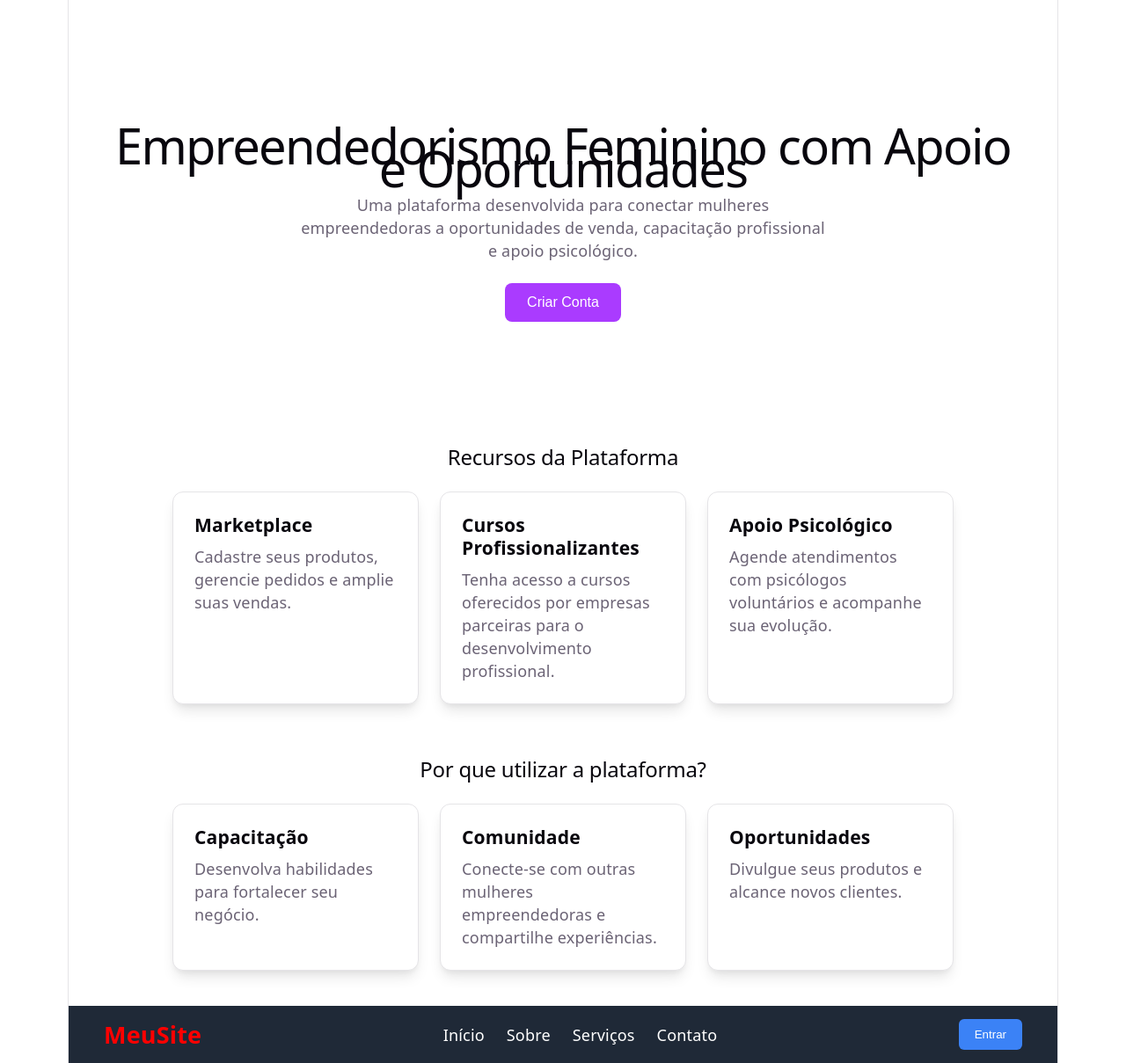
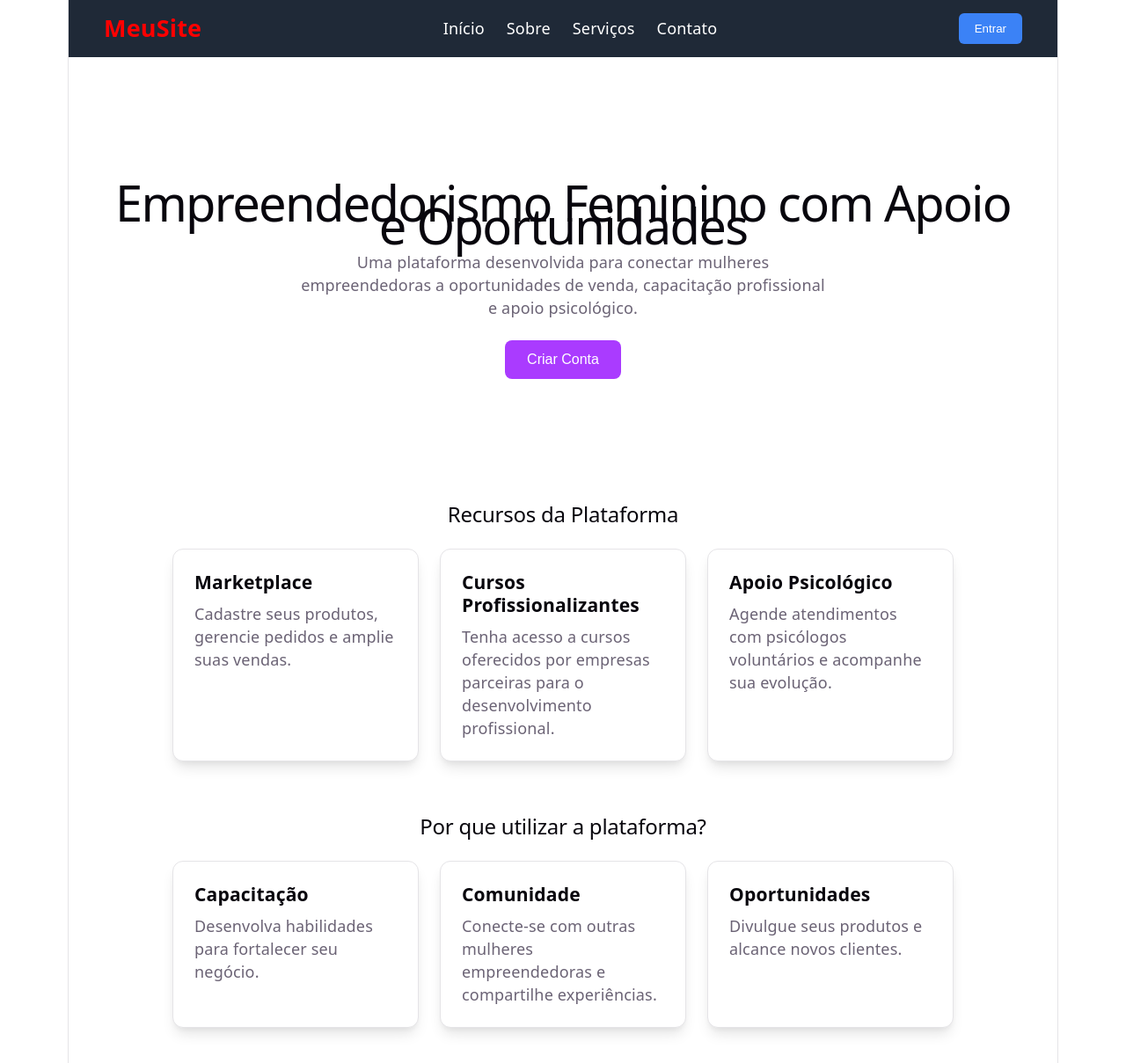
Before and after one commit to Ashjilynxs/TCC, a React (Vite) app: page / in a window 1280 px wide. Shown: the whole page at 88% size. Built offline with nearby package versions, Linux system fonts and the light colour scheme.

Commit message:
atualizacao navbar 3.0

```diff
--- a/src/App.jsx
+++ b/src/App.jsx
@@ -5,12 +5,11 @@ import Inicial from './Pages/Inicial/Inicial.jsx'
 import Navbar from './Components/Navbar/Navbar.jsx'
 
 function App() {
-
   return (
-    <>
-    <Inicial />
-   <Navbar />
-    </>
+  <>
+  <Navbar />
+  <Inicial />
+</>
   )
 }
 
```
